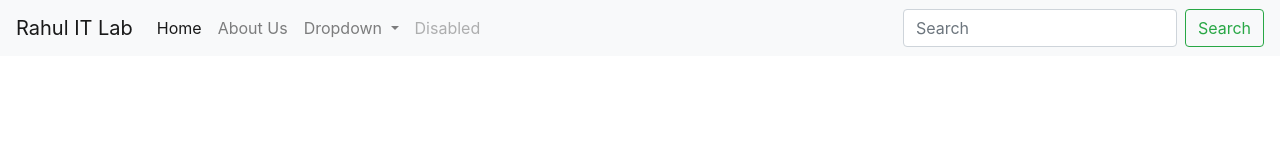
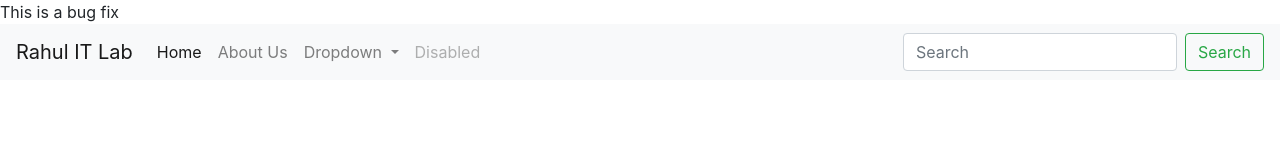
Before and after one commit to sanju20000/SampleRepo, a plain HTML site: page index.html in a window 1280 px wide. Drawn offline with nearby package versions, Linux system fonts and the light colour scheme.

Commit message:
This is Bugfix

```diff
--- a/index.html
+++ b/index.html
@@ -13,6 +13,7 @@
 
   </head>
   <body>
+    This is a bug fix
     <nav class="navbar navbar-expand-lg navbar-light bg-light">
   <a class="navbar-brand" href="#">Rahul IT Lab</a>
   <button class="navbar-toggler" type="button" data-toggle="collapse" data-target="#navbarSupportedContent" aria-controls="navbarSupportedContent" aria-expanded="false" aria-label="Toggle navigation">
```
